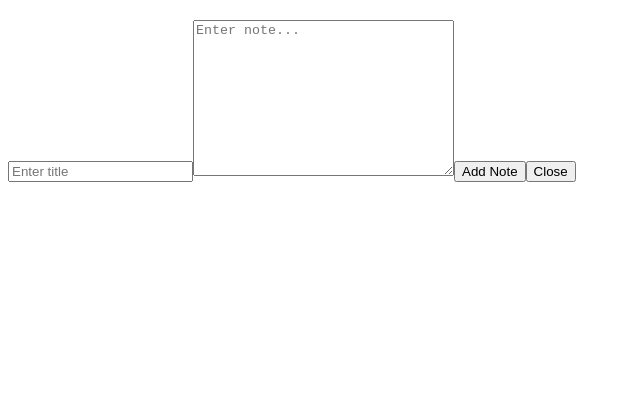
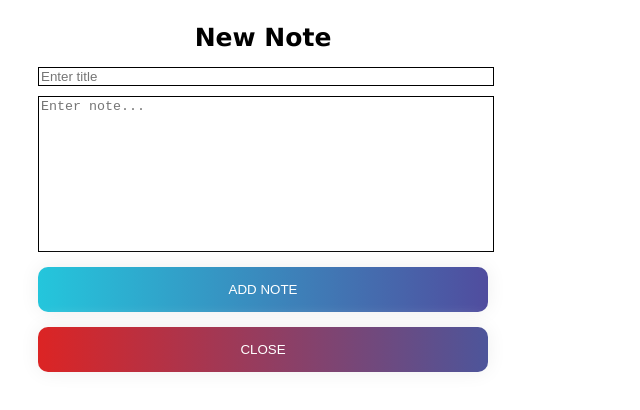
Before and after one commit to Vahe-Sevachyan/keynote, a Vue app: page / in a window 1280 px wide. Shown: the top 410 px of the page, without its empty margins (0-640 px from the left). Built offline with nearby package versions, Linux system fonts and the light colour scheme.

Commit message:
created EditModal Component

```diff
--- a/src/components/Modal.vue
+++ b/src/components/Modal.vue
@@ -1,7 +1,7 @@
 <template>
   <div class="over-lay">
     <div class="modal">
-      <h2 class="modalTitle">{{ title }}</h2>
+      <h2 class="modalTitle">{{ newNoteTitle }}</h2>
       <input
         type="text"
         class="title-input"
@@ -53,5 +53,119 @@ function saveNote() {
   titleText.value = "";
   emit("add-note", newNote);
 }
+function closeModal() {
+  noteText.value = "";
+  titleText.value = "";
+  errorMessage.value = "";
+  emit("close");
+}
+function getRandomColor() {
+  return "hsl(" + Math.random() * 360 + ", 100%, 75%)";
+}
 </script>
-<style scoped></style>
+<style scoped>
+.title-input {
+  border: 1px solid black;
+  margin-bottom: 10px;
+  width: 100%;
+}
+.overlay {
+  position: absolute;
+  width: 100%;
+  height: 100%;
+  background-color: rgba(0, 0, 0, 0.77);
+  z-index: 10px;
+  display: flex;
+  align-items: center;
+  justify-content: center;
+}
+.modalTitle {
+  margin-top: -15px;
+  margin-bottom: 15px;
+  text-align: center;
+  font-family: "Nunito", Verdana, sans-serif;
+  font-size: 25px;
+  font-weight: bold;
+}
+.title-input:focus {
+  outline: none;
+  border: 2px solid #106de6;
+}
+.modal {
+  width: 450px;
+  background-color: #ffffff;
+  border-radius: 10px;
+  padding: 30px;
+  position: relative;
+  display: flex;
+  flex-direction: column;
+}
+
+.modal button {
+  background-image: linear-gradient(
+    to right,
+    #24c6dc 0%,
+    #514a9d 51%,
+    #24c6dc 100%
+  );
+  width: 100%;
+  margin-top: 15px;
+  padding: 15px 45px;
+  text-align: center;
+  text-transform: uppercase;
+  transition: 0.5s;
+  background-size: 200% auto;
+  color: white;
+  box-shadow: 0 0 20px #eee;
+  border-radius: 10px;
+  border: none;
+  display: block;
+}
+
+.modal button:hover {
+  background-position: right center; /* change the direction of the change here */
+  color: #fff;
+  text-decoration: none;
+  cursor: pointer;
+}
+
+#close {
+  background-image: linear-gradient(
+    to right,
+    #dc2424 0%,
+    #4a569d 51%,
+    #dc2424 100%
+  );
+  margin-top: 15px;
+  padding: 15px 45px;
+  text-align: center;
+  text-transform: uppercase;
+  transition: 0.5s;
+  background-size: 200% auto;
+  color: white;
+  box-shadow: 0 0 20px #eee;
+  border-radius: 10px;
+  display: block;
+}
+
+#close:hover {
+  background-position: right center; /* change the direction of the change here */
+  color: #fff;
+  text-decoration: none;
+}
+
+.errorMsg {
+  color: tomato;
+  font-family: Verdana, Tahoma, sans-serif;
+}
+
+textarea {
+  resize: none;
+  border: 1.8px solid black;
+  width: 100%;
+}
+textarea:focus {
+  outline: none;
+  border: 2px solid #106de6;
+}
+</style>
```
Also changed, not shown: src/components/EditModal.vue (+39 -1 lines).
